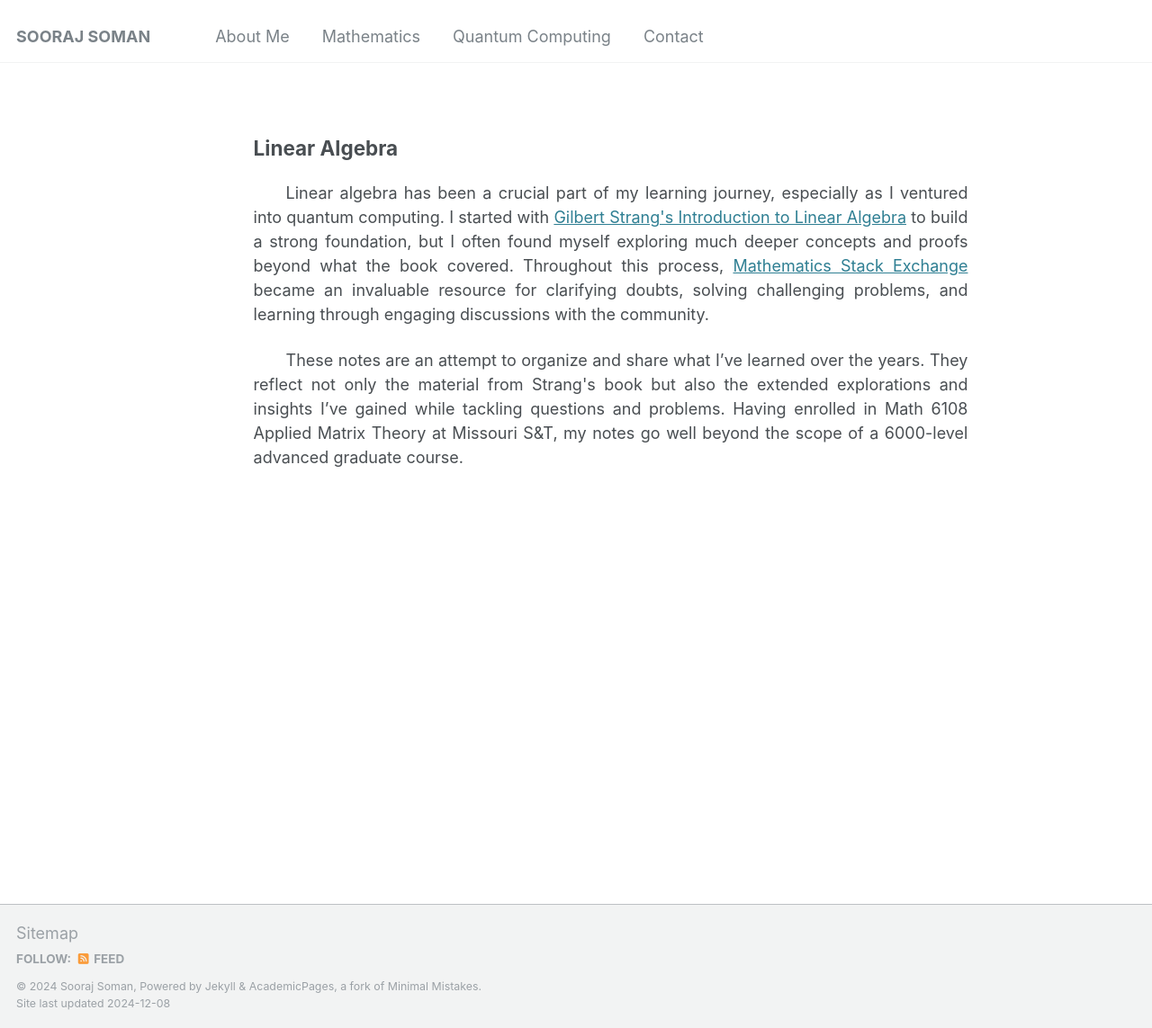
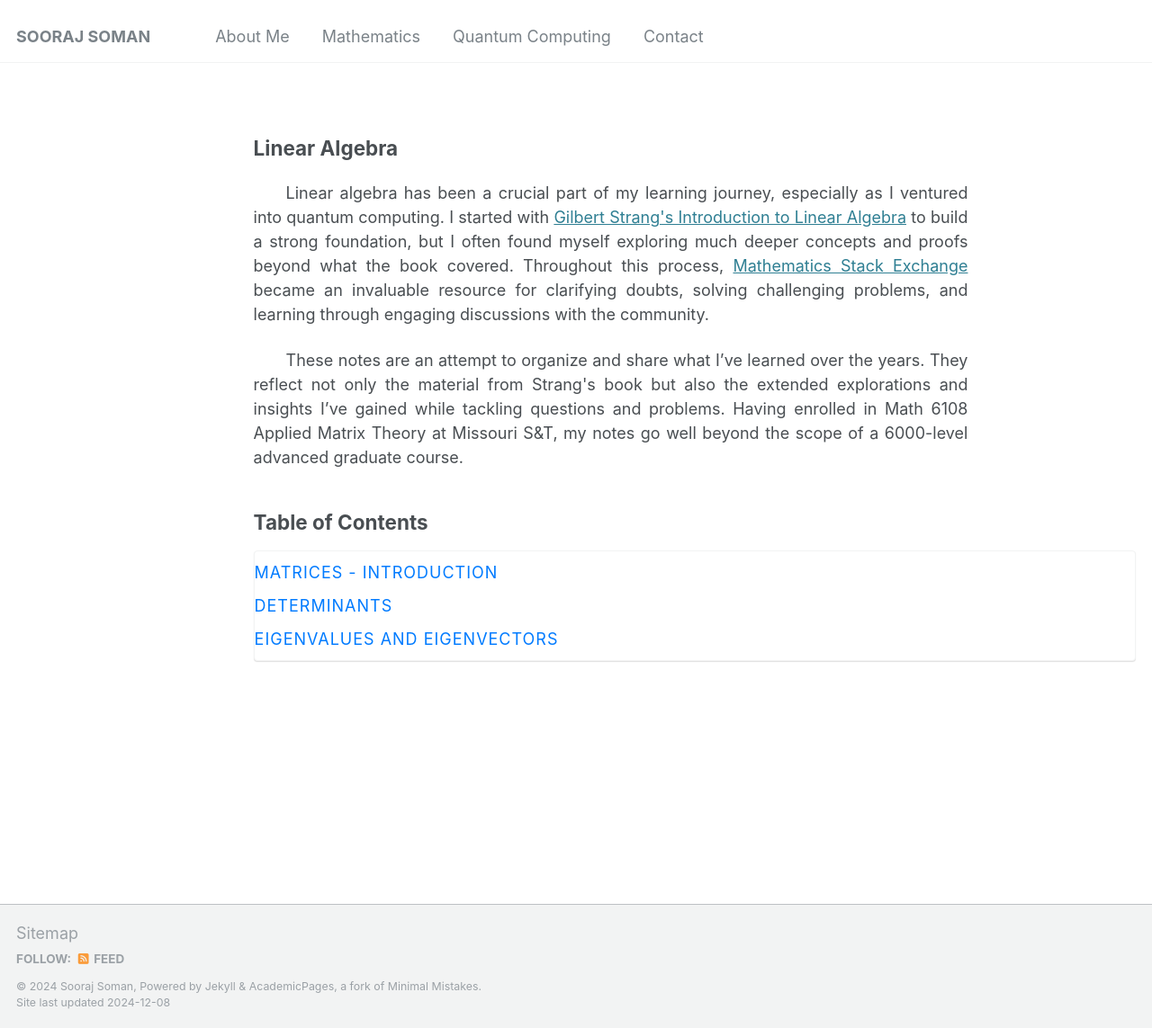
Before and after one commit to soorajss1729/soorajss1729.github.io, a Jekyll site: the page built from _mathematics/mathematics.md, in a window 1280 px wide and 1143 px high. Shown: the whole window at 90% size. Built offline with Jekyll 4.4.1, drawn with Linux system fonts in a browser that asks for light colours.

Commit message:
Update mathematics.md

```diff
--- a/_mathematics/mathematics.md
+++ b/_mathematics/mathematics.md
@@ -22,3 +22,28 @@ classes: wide
  <p>Linear algebra has been a crucial part of my learning journey, especially as I ventured into quantum computing. I  started with <a href="https://archive.org/details/gilbert-strang-introduction-to-linear-algebra-fifth-edition/page/504/mode/2up">Gilbert Strang's Introduction to Linear Algebra</a> to build a strong foundation, but I often found myself exploring much deeper concepts and proofs beyond what the book covered. Throughout this process, <a href="https://math.stackexchange.com/users/223599/sooraj-soman">Mathematics Stack Exchange</a> became an invaluable resource for clarifying doubts, solving challenging problems, and learning through engaging discussions with the community.<br></p>
   <p>These notes are an attempt to organize and share what I’ve learned over the years. They reflect not only the material from Strang's book but also the extended explorations and insights I’ve gained while tackling questions and problems. Having enrolled in Math 6108 Applied Matrix Theory at Missouri S&T, my notes go well beyond the scope of a 6000-level advanced graduate course.</p>
 </div>
+
+
+<style>
+  ul.toc {
+    list-style: none;
+    padding: 0;
+  }
+  ul.toc li {
+    margin: 10px 0;
+  }
+  ul.toc li a {
+    text-decoration: none;
+    color: #007BFF;
+  }
+  ul.toc li a:hover {
+    text-decoration: underline;
+  }
+</style>
+
+<h2>Table of Contents</h2>
+<ul class="toc">
+    <li><a href="https://drive.google.com/file/d/<FILE_ID>/preview#page=12" target="_blank">Matrices - Introduction</a></li>
+    <li><a href="https://drive.google.com/file/d/<FILE_ID>/preview#page=20" target="_blank">Determinants</a></li>
+    <li><a href="https://drive.google.com/file/d/<FILE_ID>/preview#page=45" target="_blank">Eigenvalues and Eigenvectors</a></li>
+</ul>
```
